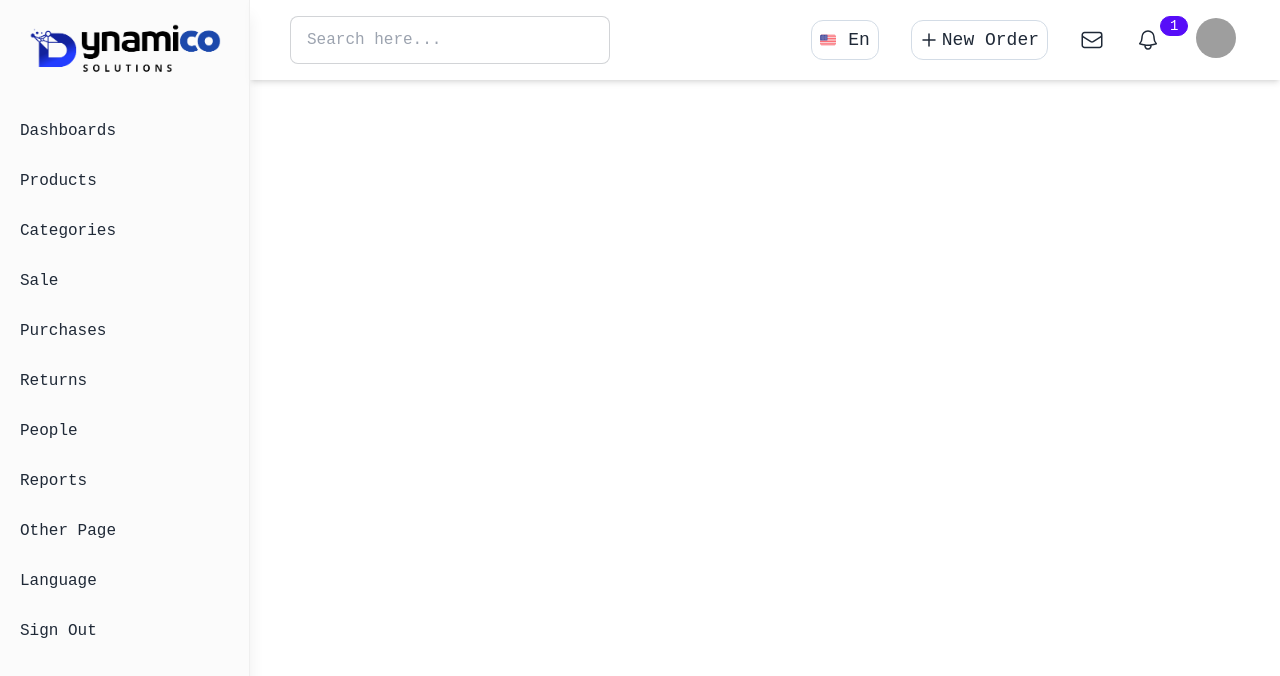
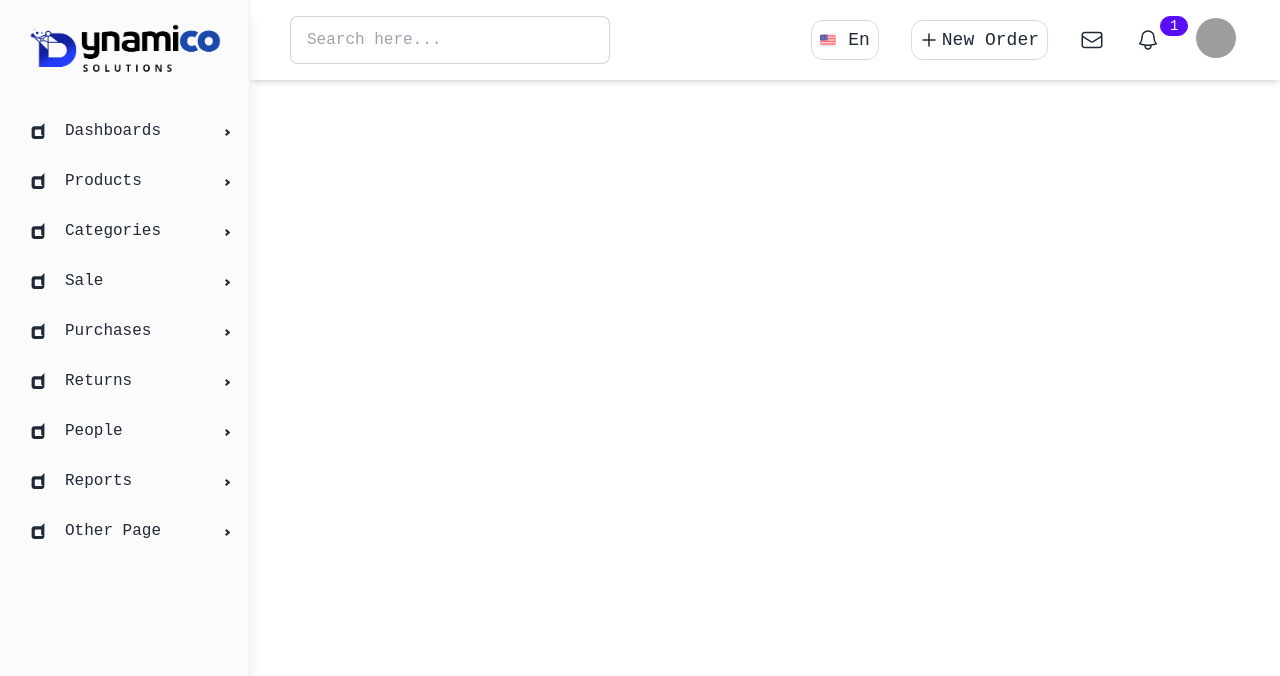
Before and after one commit to mynulislam2/posDyna, a React (Create React App) app: page / in a window 1280 px wide. Shown: the top 676 px of the page. Built offline with nearby package versions, Linux system fonts and the light colour scheme; grey boxes are pictures that could not be loaded.

Commit message:
submenu created on sidebar

```diff
--- a/src/MainDashBoard/MainDashBoard.js
+++ b/src/MainDashBoard/MainDashBoard.js
@@ -1,10 +1,10 @@
 import React from 'react';
-import { Sidebar, Menu, MenuItem } from 'react-pro-sidebar';
+import { Sidebar, Menu, MenuItem,SubMenu } from 'react-pro-sidebar';
 import { ProSidebarProvider } from 'react-pro-sidebar';
 import { Link } from 'react-router-dom';
 import Header from '../Component/Header/Headers';
 import brandlogo from '../assets/images/brandLogo.png'
-import { FaDashcube,FaCartPlus,FaListAlt,FaChartPie } from "react-icons/fa";
+import { FaDashcube, FaCartPlus, FaListAlt, FaChartPie } from "react-icons/fa";
 
 
 
@@ -17,22 +17,51 @@ const MainDashBoard = () => {
     return (
         <ProSidebarProvider>
             <div style={{ width: "100%", display: 'flex', height: '100%', minHeight: '100vh' }}>
-                <Sidebar style={{ width: "300px" ,boxShadow: "0px 16px 15px 0px rgb(0 0 0 / 7%)" }}>
+                <Sidebar style={{ width: "300px", boxShadow: "0px 16px 15px 0px rgb(0 0 0 / 7%)" }}>
                     <div className='d-flex align-items-center justify-content-center'>
                         <img width="200px" src={brandlogo} className="py-4 img-fluid mx-auto" alt="" />
                     </div>
                     <Menu className='py-2'>
-                        <MenuItem routerLink={<Link to="/DashBoard" />}> Dashboards</MenuItem>
-                        <MenuItem routerLink={<Link to="/myprofile" />}> Products</MenuItem>
-                        <MenuItem routerLink={<Link to="/myorders" />}>Categories</MenuItem>
-                        <MenuItem routerLink={<Link to="/ledger" />}> Sale</MenuItem>
-                        <MenuItem routerLink={<Link to="/required-medicine" />}>Purchases</MenuItem>
-                        <MenuItem routerLink={<Link to="/contact-us" />}> Returns</MenuItem>
-                        <MenuItem routerLink={<Link to="/contact-us" />}> People</MenuItem>
-                        <MenuItem routerLink={<Link to="/contact-us" />}> Reports</MenuItem>
-                        <MenuItem routerLink={<Link to="/contact-us" />}> Other Page</MenuItem>
-                        <MenuItem > Language</MenuItem>
-                        <MenuItem className='text-danger'> Sign Out</MenuItem>
+
+                        <SubMenu icon={<FaDashcube />} label="Dashboards">
+                            <MenuItem> Pie charts</MenuItem>
+                            <MenuItem> Line charts</MenuItem>
+                            <MenuItem> Bar charts</MenuItem>
+                        </SubMenu>
+                        <SubMenu icon={<FaDashcube />} label="Products">
+                            <MenuItem> Google maps</MenuItem>
+                            <MenuItem> Open street maps</MenuItem>
+                        </SubMenu>
+                        <SubMenu icon={<FaDashcube/>} label="Categories">
+                            <MenuItem> Dark</MenuItem>
+                            <MenuItem> Light</MenuItem>
+                        </SubMenu>
+                        <SubMenu icon={<FaDashcube />} label="Sale">
+                            <MenuItem> Pie charts</MenuItem>
+                            <MenuItem> Line charts</MenuItem>
+                            <MenuItem> Bar charts</MenuItem>
+                        </SubMenu>
+                        <SubMenu icon={<FaDashcube />} label="Purchases">
+                            <MenuItem> Google maps</MenuItem>
+                            <MenuItem> Open street maps</MenuItem>
+                        </SubMenu>
+                        <SubMenu icon={<FaDashcube/>} label="Returns">
+                            <MenuItem> Dark</MenuItem>
+                            <MenuItem> Light</MenuItem>
+                        </SubMenu>
+                        <SubMenu icon={<FaDashcube />} label="People">
+                            <MenuItem> Pie charts</MenuItem>
+                            <MenuItem> Line charts</MenuItem>
+                            <MenuItem> Bar charts</MenuItem>
+                        </SubMenu>
+                        <SubMenu icon={<FaDashcube />} label="Reports">
+                            <MenuItem> Google maps</MenuItem>
+                            <MenuItem> Open street maps</MenuItem>
+                        </SubMenu>
+                        <SubMenu icon={<FaDashcube/>} label="Other Page">
+                            <MenuItem> Dark</MenuItem>
+                            <MenuItem> Light</MenuItem>
+                        </SubMenu>
                     </Menu>
                 </Sidebar>
                 <main style={{ width: "100%" }}>
```
